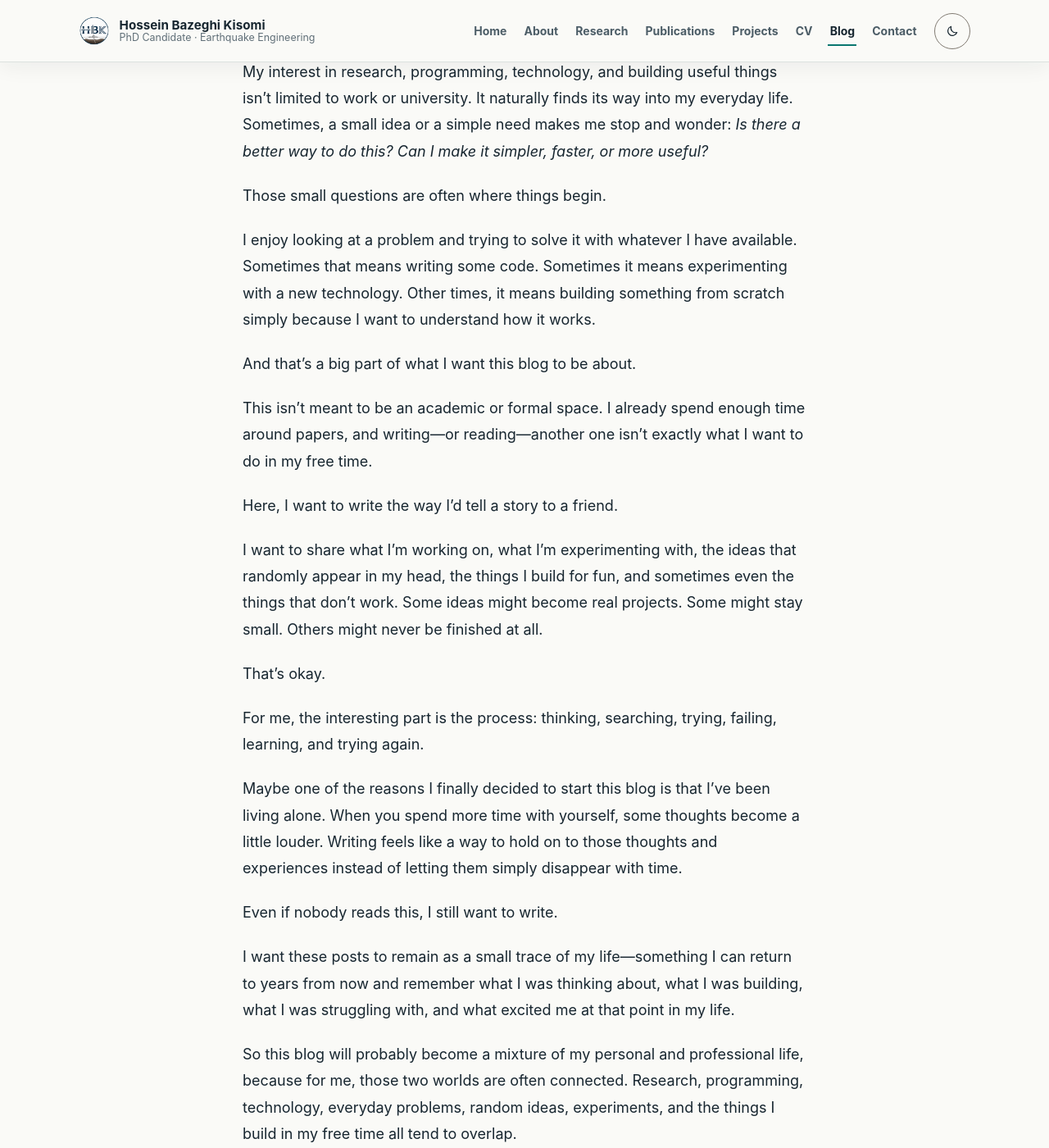
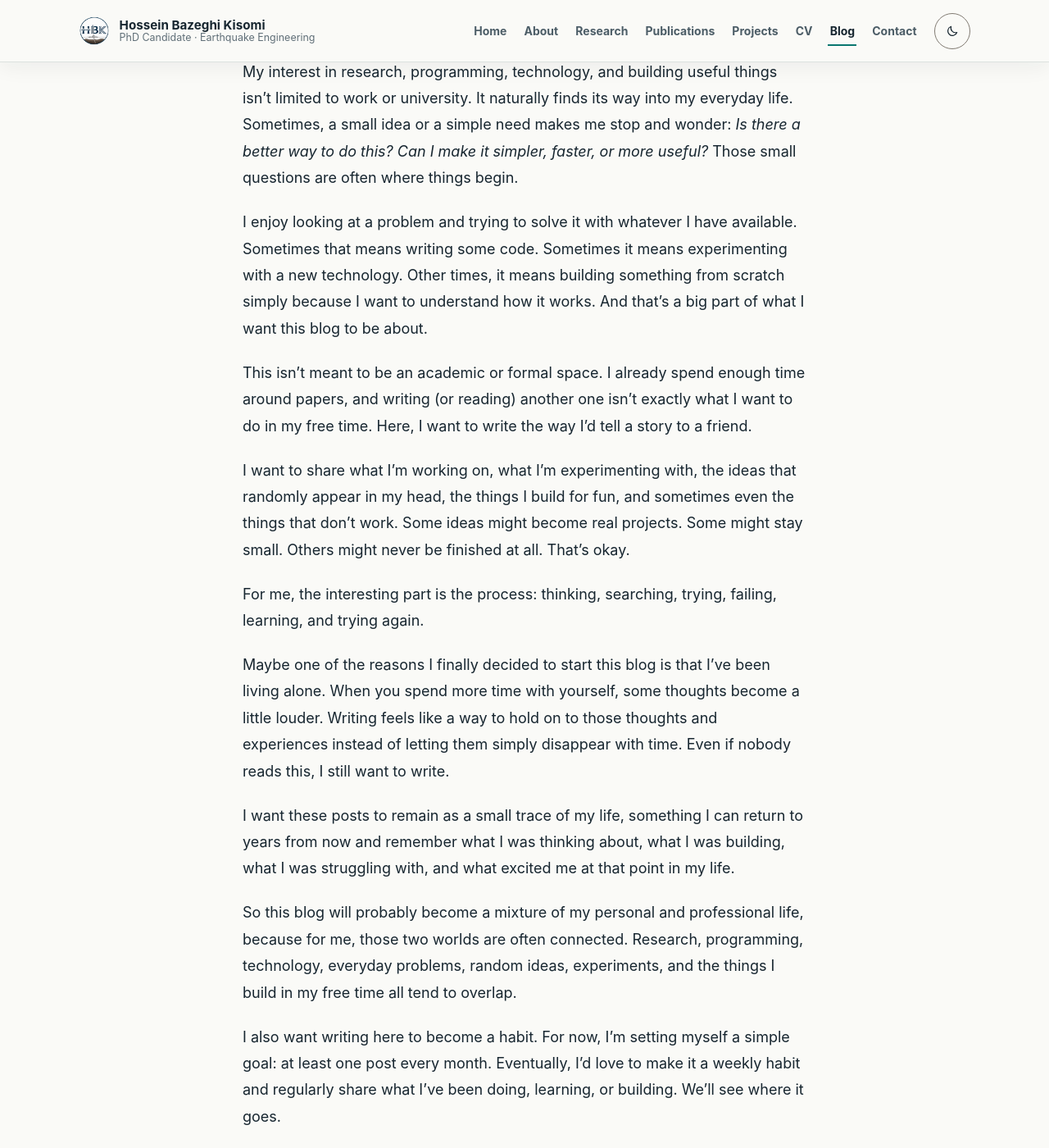
Before and after one commit to HosseinBazeghi/hosseinbazeghi.github.io, a Jekyll site: the page built from _posts/2026-09-07-starting-a-new-path.md, in a window 1280 px wide and 1400 px high, scrolled down 601 px. Shown: the whole window at 82% size. Built offline with Jekyll 4.4.1, drawn with Linux system fonts in a browser that asks for light colours; some of the changed text lies outside the part shown.

Commit message:
Polish first post paragraph formatting and punctuation

```diff
--- a/_posts/2026-09-07-starting-a-new-path.md
+++ b/_posts/2026-09-07-starting-a-new-path.md
@@ -7,44 +7,28 @@ tags: [personal, research, programming, building, technology]
 published: true
 ---
 
-For a long time, I've wanted a place to write—a small personal corner of the internet for my thoughts, ideas, and experiences.
+For a long time, I've wanted a place to write: a small personal corner of the internet for my thoughts, ideas, and experiences.
 
 My name is Hossein, and more than anything, I see myself as an explorer. I like searching, experimenting, breaking things, rebuilding them, and seeing how far I can go with the knowledge I have and the tools around me.
 
-My interest in research, programming, technology, and building useful things isn't limited to work or university. It naturally finds its way into my everyday life. Sometimes, a small idea or a simple need makes me stop and wonder: *Is there a better way to do this? Can I make it simpler, faster, or more useful?*
+My interest in research, programming, technology, and building useful things isn't limited to work or university. It naturally finds its way into my everyday life. Sometimes, a small idea or a simple need makes me stop and wonder: *Is there a better way to do this? Can I make it simpler, faster, or more useful?* Those small questions are often where things begin.
 
-Those small questions are often where things begin.
+I enjoy looking at a problem and trying to solve it with whatever I have available. Sometimes that means writing some code. Sometimes it means experimenting with a new technology. Other times, it means building something from scratch simply because I want to understand how it works. And that's a big part of what I want this blog to be about.
 
-I enjoy looking at a problem and trying to solve it with whatever I have available. Sometimes that means writing some code. Sometimes it means experimenting with a new technology. Other times, it means building something from scratch simply because I want to understand how it works.
+This isn't meant to be an academic or formal space. I already spend enough time around papers, and writing (or reading) another one isn't exactly what I want to do in my free time. Here, I want to write the way I'd tell a story to a friend.
 
-And that's a big part of what I want this blog to be about.
-
-This isn't meant to be an academic or formal space. I already spend enough time around papers, and writing—or reading—another one isn't exactly what I want to do in my free time.
-
-Here, I want to write the way I'd tell a story to a friend.
-
-I want to share what I'm working on, what I'm experimenting with, the ideas that randomly appear in my head, the things I build for fun, and sometimes even the things that don't work. Some ideas might become real projects. Some might stay small. Others might never be finished at all.
-
-That's okay.
+I want to share what I'm working on, what I'm experimenting with, the ideas that randomly appear in my head, the things I build for fun, and sometimes even the things that don't work. Some ideas might become real projects. Some might stay small. Others might never be finished at all. That's okay.
 
 For me, the interesting part is the process: thinking, searching, trying, failing, learning, and trying again.
 
-Maybe one of the reasons I finally decided to start this blog is that I've been living alone. When you spend more time with yourself, some thoughts become a little louder. Writing feels like a way to hold on to those thoughts and experiences instead of letting them simply disappear with time.
+Maybe one of the reasons I finally decided to start this blog is that I've been living alone. When you spend more time with yourself, some thoughts become a little louder. Writing feels like a way to hold on to those thoughts and experiences instead of letting them simply disappear with time. Even if nobody reads this, I still want to write.
 
-Even if nobody reads this, I still want to write.
-
-I want these posts to remain as a small trace of my life—something I can return to years from now and remember what I was thinking about, what I was building, what I was struggling with, and what excited me at that point in my life.
+I want these posts to remain as a small trace of my life, something I can return to years from now and remember what I was thinking about, what I was building, what I was struggling with, and what excited me at that point in my life.
 
 So this blog will probably become a mixture of my personal and professional life, because for me, those two worlds are often connected. Research, programming, technology, everyday problems, random ideas, experiments, and the things I build in my free time all tend to overlap.
 
-I also want writing here to become a habit.
+I also want writing here to become a habit. For now, I'm setting myself a simple goal: at least one post every month. Eventually, I'd love to make it a weekly habit and regularly share what I've been doing, learning, or building. We'll see where it goes.
 
-For now, I'm setting myself a simple goal: **at least one post every month**. Eventually, I'd love to make it a weekly habit and regularly share what I've been doing, learning, or building.
+This post may be a simple beginning, but for me, it's the start of a path I've wanted to take for a long time. I'm happy to finally be here.
 
-We'll see where it goes.
-
-This post may be a simple beginning, but for me, it's the start of a path I've wanted to take for a long time.
-
-I'm happy to finally be here.
-
-Until the next post, I'll be out there experimenting, building, learning—and probably breaking a few things along the way.
+Until the next post, I'll be out there experimenting, building, learning, and probably breaking a few things along the way.
```
